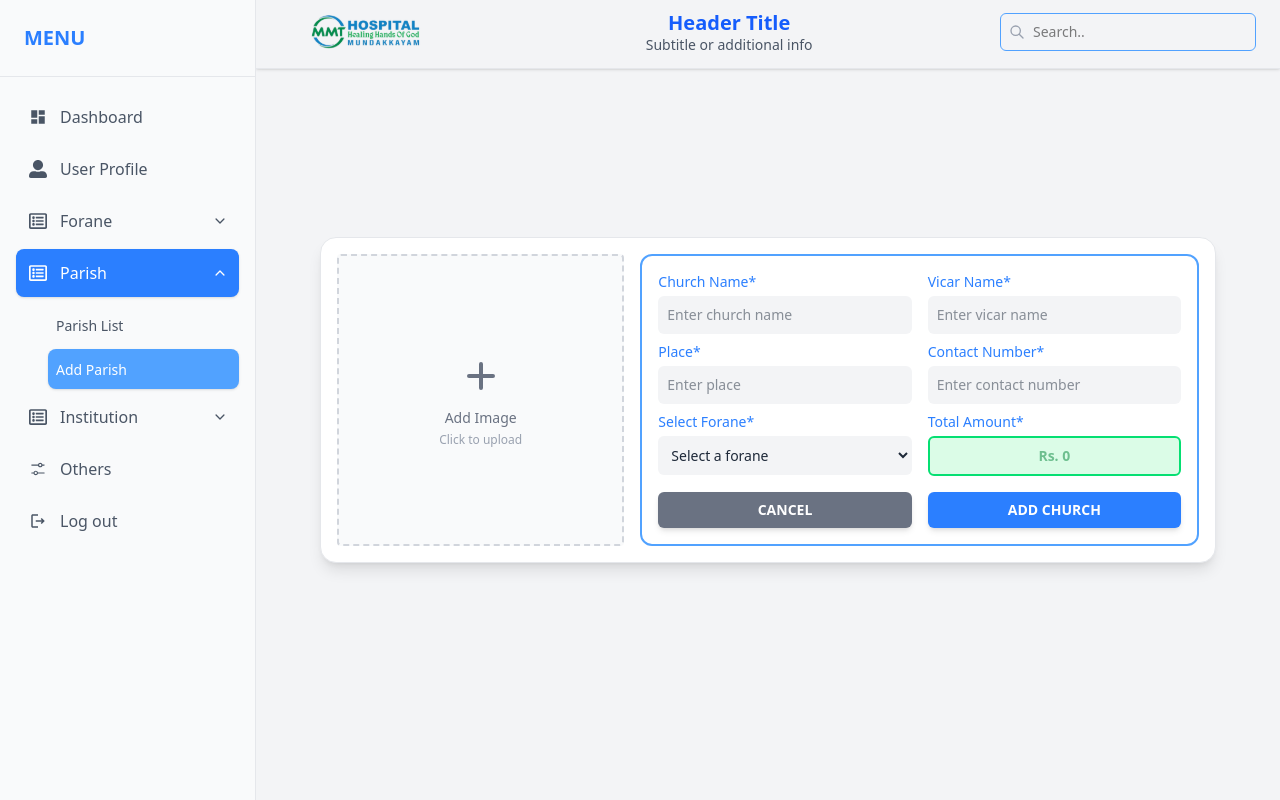
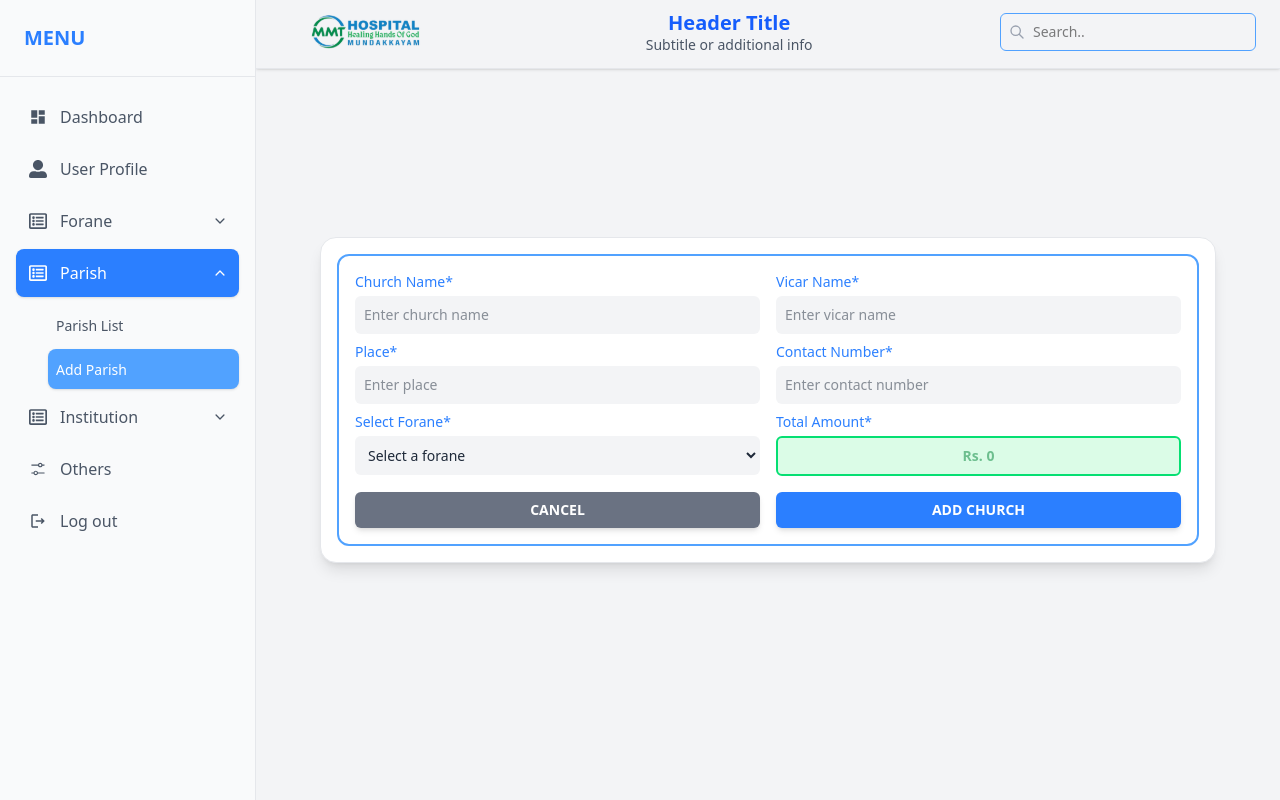
Before and after one commit to andrewsson6-beep/kply-dia-FE, a React (Vite) app: page /parish/add in a window 1280 px wide. Built offline with nearby package versions, Linux system fonts and the light colour scheme.

Commit message:
Remove the image fields entierly

```diff
--- a/src/components/forms/ChurchForm.jsx
+++ b/src/components/forms/ChurchForm.jsx
@@ -17,12 +17,9 @@ const ChurchForm = ({
     vicarName: initialData.vicarName || '',
     contactNumber: initialData.contactNumber || '',
     totalAmount: initialData.totalAmount || '',
-    image: initialData.image || null,
     forane: initialData.forane || '',
     ...initialData,
   });
-
-  const [imagePreview, setImagePreview] = useState(initialData.imageUrl || '');
   const [errors, setErrors] = useState({});
 
   // Sync with new initialData in edit mode
@@ -35,10 +32,8 @@ const ChurchForm = ({
         vicarName: initialData.vicarName || '',
         contactNumber: initialData.contactNumber || '',
         totalAmount: initialData.totalAmount || '',
-        image: initialData.image || null,
         forane: initialData.forane || '',
       }));
-      if (initialData.imageUrl) setImagePreview(initialData.imageUrl);
     }
   }, [initialData, isEdit]);
 
@@ -64,49 +59,6 @@ const ChurchForm = ({
     }
   };
 
-  const handleImageChange = e => {
-    const file = e.target.files[0];
-    if (file) {
-      // Validate file type
-      if (!file.type.startsWith('image/')) {
-        setErrors(prev => ({
-          ...prev,
-          image: 'Please select a valid image file',
-        }));
-        return;
-      }
-
-      // Validate file size (max 5MB)
-      if (file.size > 5 * 1024 * 1024) {
-        setErrors(prev => ({
-          ...prev,
-          image: 'Image size should be less than 5MB',
-        }));
-        return;
-      }
-
-      setFormData(prev => ({
-        ...prev,
-        image: file,
-      }));
-
-      // Create preview URL
-      const reader = new FileReader();
-      reader.onloadend = () => {
-        setImagePreview(reader.result);
-      };
-      reader.readAsDataURL(file);
-
-      // Clear any previous image errors
-      if (errors.image) {
-        setErrors(prev => ({
-          ...prev,
-          image: '',
-        }));
-      }
-    }
-  };
-
   const validateForm = () => {
     const newErrors = {};
 
@@ -119,8 +71,6 @@ const ChurchForm = ({
       newErrors.contactNumber = 'Contact number is required';
     if (!formData.totalAmount.trim())
       newErrors.totalAmount = 'Total amount is required';
-    if (!formData.image && !imagePreview)
-      newErrors.image = 'Church image is required';
 
     // Validate forane if field is shown
     if (showForaneField && !formData.forane.trim()) {
@@ -155,10 +105,8 @@ const ChurchForm = ({
         vicarName: '',
         contactNumber: '',
         totalAmount: '',
-        image: null,
         forane: '',
       });
-      setImagePreview('');
       setErrors({});
     }
     onCancel && onCancel();
@@ -170,77 +118,9 @@ const ChurchForm = ({
       style={cardStyle}
     >
       <form onSubmit={handleSubmit}>
-        <div className="flex flex-col sm:flex-row h-full p-3 sm:p-4 gap-3 sm:gap-4">
-          {/* Image Upload Section */}
-          <div className="w-full sm:w-2/5 md:w-1/3 relative flex-shrink-0">
-            <div className="h-32 sm:h-48 md:h-full min-h-[120px] sm:min-h-[200px]">
-              <div
-                className={`w-full h-full border-2 border-dashed rounded relative overflow-hidden ${
-                  errors.image
-                    ? 'border-red-400 bg-red-50'
-                    : 'border-gray-300 bg-gray-50'
-                }`}
-              >
-                {imagePreview ? (
-                  <>
-                    <img
-                      src={imagePreview}
-                      alt="Church preview"
-                      className="w-full h-full object-cover"
-                    />
-                    {/* Overlay for re-upload */}
-                    <div className="absolute inset-0 bg-black bg-opacity-50 flex items-center justify-center opacity-0 hover:opacity-100 transition-opacity duration-200">
-                      <label className="cursor-pointer bg-white text-gray-800 px-3 py-2 rounded-md text-xs sm:text-sm font-medium shadow-lg hover:bg-gray-100 transition-colors">
-                        Change Image
-                        <input
-                          type="file"
-                          accept="image/*"
-                          onChange={handleImageChange}
-                          className="hidden"
-                        />
-                      </label>
-                    </div>
-                  </>
-                ) : (
-                  <div className="w-full h-full flex items-center justify-center">
-                    <label className="cursor-pointer text-center text-gray-500 hover:text-gray-700 transition-colors">
-                      <svg
-                        className="mx-auto h-8 w-8 sm:h-12 sm:w-12 mb-2"
-                        fill="none"
-                        viewBox="0 0 24 24"
-                        stroke="currentColor"
-                      >
-                        <path
-                          strokeLinecap="round"
-                          strokeLinejoin="round"
-                          strokeWidth={2}
-                          d="M12 6v6m0 0v6m0-6h6m-6 0H6"
-                        />
-                      </svg>
-                      <p className="text-xs sm:text-sm font-medium">
-                        Add Image
-                      </p>
-                      <p className="text-xs text-gray-400 mt-1">
-                        Click to upload
-                      </p>
-                      <input
-                        type="file"
-                        accept="image/*"
-                        onChange={handleImageChange}
-                        className="hidden"
-                      />
-                    </label>
-                  </div>
-                )}
-              </div>
-              {errors.image && (
-                <p className="text-red-500 text-xs mt-1">{errors.image}</p>
-              )}
-            </div>
-          </div>
-
+        <div className="flex flex-col h-full p-3 sm:p-4 gap-3 sm:gap-4">
           {/* Form Fields */}
-          <div className="flex-1 p-3 sm:p-4 border-2 border-blue-400 rounded-xl overflow-hidden min-w-0 flex flex-col">
+          <div className="p-3 sm:p-4 border-2 border-blue-400 rounded-xl overflow-hidden min-w-0 flex flex-col">
             <div className="grid grid-cols-1 sm:grid-cols-2 gap-2 sm:gap-4 flex-1">
               {/* Left Column */}
               <div className="space-y-2 flex flex-col">
--- a/src/components/forms/InstitutionForm.jsx
+++ b/src/components/forms/InstitutionForm.jsx
@@ -19,7 +19,6 @@ const empty = {
   administratorName: '',
   administratorContact: '',
   totalAmount: '',
-  imageUrl: '',
 };
 
 const InstitutionForm = ({
@@ -29,8 +28,6 @@ const InstitutionForm = ({
   onCancel = () => {},
 }) => {
   const [form, setForm] = useState(initialData || empty);
-  const [imageFile, setImageFile] = useState(null);
-  const [imagePreview, setImagePreview] = useState(initialData?.imageUrl || '');
   const [errors, setErrors] = useState({});
   const [submitting, setSubmitting] = useState(false);
 
@@ -56,24 +53,7 @@ const InstitutionForm = ({
     setErrors(er => ({ ...er, [field]: undefined }));
   };
 
-  const handleImageChange = e => {
-    const file = e.target.files?.[0];
-    if (file) {
-      setImageFile(file);
-      const reader = new FileReader();
-      reader.onload = ev => {
-        setImagePreview(ev.target.result);
-      };
-      reader.readAsDataURL(file);
-    }
-  };
-
-  const clearImage = () => {
-    setImageFile(null);
-    setImagePreview('');
-    // retain existing form.imageUrl if editing and user doesn't explicitly clear? We'll clear completely.
-    setForm(f => ({ ...f, imageUrl: '' }));
-  };
+  // Image upload removed as it's no longer required
 
   const handleSubmit = e => {
     e.preventDefault();
@@ -86,8 +66,6 @@ const InstitutionForm = ({
         onSubmit({
           ...form,
           id: initialData?.id,
-          imageFile, // raw File object (if newly selected)
-          imageUrl: imagePreview || form.imageUrl || '', // data URL preview or existing
         });
       } else {
         console.warn('InstitutionForm: onSubmit prop is not a function');
@@ -231,42 +209,6 @@ const InstitutionForm = ({
             placeholder="Eg: Rs. 10,000"
           />
         </div>
-        {/* Image Upload (last field) */}
-        <div className="sm:col-span-2">
-          <label className={label}>
-            <span>Image (optional)</span>
-          </label>
-          <div className="flex flex-col sm:flex-row gap-4 items-start">
-            <div className="flex-1 w-full">
-              <input
-                type="file"
-                accept="image/*"
-                onChange={handleImageChange}
-                className="block w-full text-sm text-gray-700 file:mr-4 file:py-2 file:px-4 file:rounded-md file:border-0 file:text-sm file:font-semibold file:bg-blue-50 file:text-blue-700 hover:file:bg-blue-100 cursor-pointer"
-              />
-              <p className="text-[10px] text-gray-500 mt-1">
-                JPG, PNG up to ~2MB.
-              </p>
-            </div>
-            {(imagePreview || form.imageUrl) && (
-              <div className="relative group">
-                <img
-                  src={imagePreview || form.imageUrl}
-                  alt="Preview"
-                  className="w-32 h-32 object-cover rounded-lg border border-gray-300 shadow-sm"
-                />
-                <button
-                  type="button"
-                  onClick={clearImage}
-                  className="absolute -top-2 -right-2 bg-red-600 hover:bg-red-700 text-white rounded-full w-6 h-6 flex items-center justify-center text-xs shadow opacity-90 hover:opacity-100 cursor-pointer transition"
-                  aria-label="Remove image"
-                >
-                  ×
-                </button>
-              </div>
-            )}
-          </div>
-        </div>
       </div>
       <div className="flex flex-col sm:flex-row gap-2 pt-2">
         <button
--- a/src/components/pages/ForaneList.jsx
+++ b/src/components/pages/ForaneList.jsx
@@ -18,8 +18,6 @@ const ForaneList = () => {
         vicarName: 'Rev. Fr. James Muthanattu',
         contactNumber: '9633104090',
         totalAmount: 'Rs. 12,00,692',
-        imageUrl:
-          'https://encrypted-tbn0.gstatic.com/images?q=tbn:ANd9GcRnacSXF9M0AX7bnQVOMKA8HjSHIiPRF1NA9g&s',
       },
       {
         id: 2,
@@ -28,8 +26,6 @@ const ForaneList = () => {
         vicarName: 'Rev. Fr. John Doe',
         contactNumber: '9876543210',
         totalAmount: 'Rs. 15,00,000',
-        imageUrl:
-          'https://encrypted-tbn0.gstatic.com/images?q=tbn:ANd9GcRnacSXF9M0AX7bnQVOMKA8HjSHIiPRF1NA9g&s',
       },
       {
         id: 3,
@@ -38,8 +34,6 @@ const ForaneList = () => {
         vicarName: 'Rev. Fr. Michael',
         contactNumber: '9999888777',
         totalAmount: 'Rs. 8,50,000',
-        imageUrl:
-          'https://encrypted-tbn0.gstatic.com/images?q=tbn:ANd9GcRnacSXF9M0AX7bnQVOMKA8HjSHIiPRF1NA9g&s',
       },
     ],
     []
@@ -92,7 +86,6 @@ const ForaneList = () => {
             vicarName={c.vicarName}
             contactNumber={c.contactNumber}
             totalAmount={c.totalAmount}
-            imageUrl={c.imageUrl}
             onVisitParish={() => handleVisitForane(c.id)}
             visitLabel="VISIT FORANE"
             className="max-w-4xl mx-auto"
--- a/src/components/pages/ParishList.jsx
+++ b/src/components/pages/ParishList.jsx
@@ -24,7 +24,6 @@ const ParishList = () => {
           vicarName="Rev. Fr. James Muthanattu"
           contactNumber="9633104090"
           totalAmount="Rs. 12,00,692"
-          imageUrl="https://encrypted-tbn0.gstatic.com/images?q=tbn:ANd9GcRnacSXF9M0AX7bnQVOMKA8HjSHIiPRF1NA9g&s"
           onVisitParish={() => handleVisitParish(1)}
           className="max-w-4xl mx-auto"
         />
@@ -36,7 +35,6 @@ const ParishList = () => {
           vicarName="Rev. Fr. John Doe"
           contactNumber="9876543210"
           totalAmount="Rs. 15,00,000"
-          imageUrl="https://encrypted-tbn0.gstatic.com/images?q=tbn:ANd9GcRnacSXF9M0AX7bnQVOMKA8HjSHIiPRF1NA9g&s"
           onVisitParish={() => handleVisitParish(2)}
           className="max-w-4xl mx-auto"
         />
@@ -48,7 +46,6 @@ const ParishList = () => {
           vicarName="Rev. Fr. Michael"
           contactNumber="9999888777"
           totalAmount="Rs. 8,50,000"
-          imageUrl="https://encrypted-tbn0.gstatic.com/images?q=tbn:ANd9GcRnacSXF9M0AX7bnQVOMKA8HjSHIiPRF1NA9g&s"
           onVisitParish={() => handleVisitParish(3)}
           className="max-w-4xl mx-auto"
         />
```
Also changed, not shown: src/components/pages/InstitutionList.jsx (+0 -2 lines), src/components/ui/ChurchCard.jsx (+9 -19 lines), src/components/ui/InstitutionCard.jsx (+8 -15 lines).
